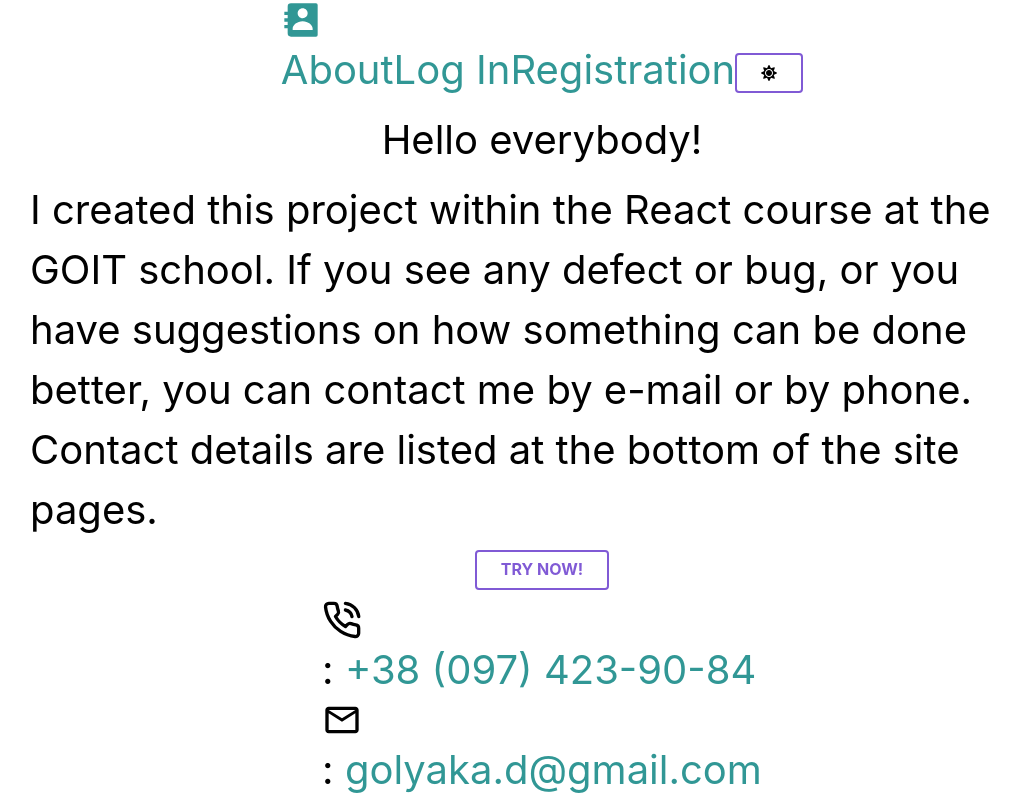
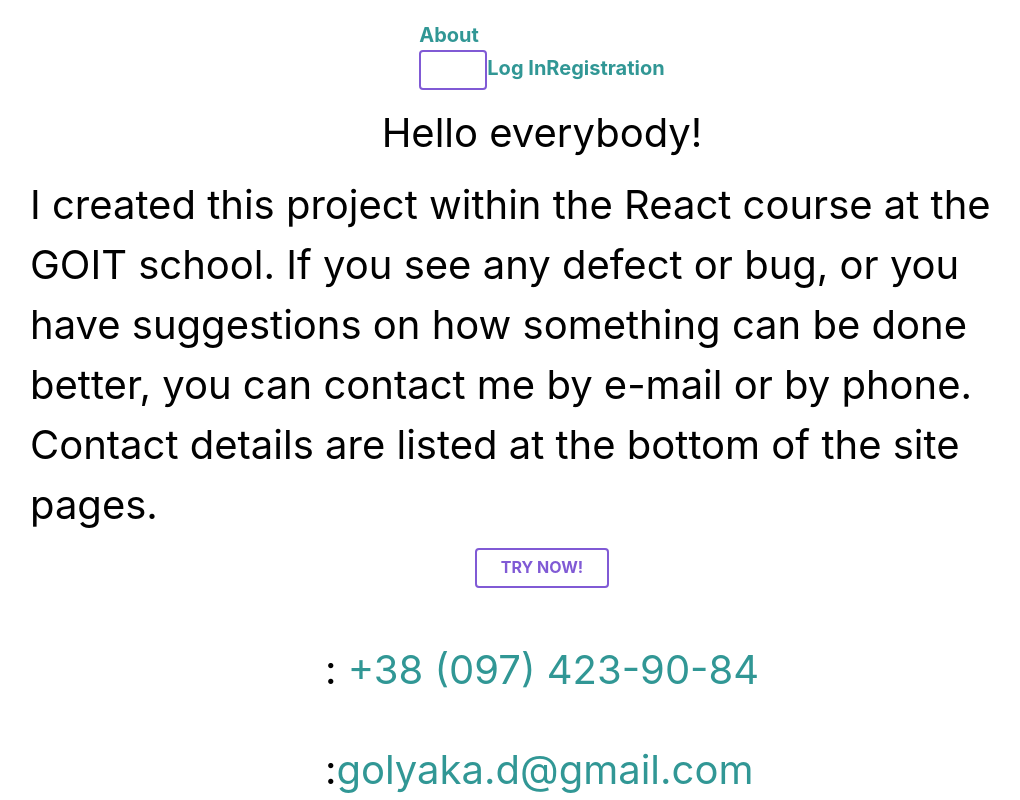
Before and after one commit to holiaka/experement_front_end, a React (Create React App) app: page /experement_front_end/about in a window 1280 px wide. Shown: the whole page, without its empty margins (98-1118 px from the left). Built offline with nearby package versions, Linux system fonts and the light colour scheme.

Commit message:
start 20230819

```diff
--- a/src/components/SharedLayout/SharedLayout.jsx
+++ b/src/components/SharedLayout/SharedLayout.jsx
@@ -1,38 +1,46 @@
 import { Link, Outlet } from 'react-router-dom';
 import { useColorMode, useColorModeValue, Button } from '@chakra-ui/react';
-import { FaSun, FaMoon } from "react-icons/fa";
-import { BiSolidContact } from "react-icons/bi";
-import { MdOutlineEmail } from "react-icons/md";
-import { LuPhoneCall } from "react-icons/lu";
-import { Container } from './SharedLayout.styled';
+import { FaSun, FaMoon } from 'react-icons/fa';
+import { BiSolidContact } from 'react-icons/bi';
+import { MdOutlineEmail } from 'react-icons/md';
+import { LuPhoneCall } from 'react-icons/lu';
+import { Container, Header, Navigation, Side } from './SharedLayout.styled';
 
 export const SharedLayout = () => {
   const { colorMode, toggleColorMode } = useColorMode();
   const color = useColorModeValue('dark', 'white');
 
-  return(
+  return (
     <>
       <Container>
-      <header>
-        <Link to="/"><BiSolidContact /></Link>
-        <Link to="/about">About</Link>
-        <Link to="/login">Log In</Link>
-        <Link to="/registration">Registration</Link>
+        <Header>
+          <Navigation>
+            <Side>
+              <Link to="/">
+                <BiSolidContact />
+              </Link>
+              <Link to="/about">About</Link>
+            </Side>
+            <Side>
+              <Button color={color} onClick={toggleColorMode}>
+            {colorMode === 'light' ? <FaSun /> : <FaMoon />}
+              </Button>
+              <Link to="/login">Log In</Link>
+              <Link to="/registration">Registration</Link>
+            </Side>
+          </Navigation>
 
 
-
-
-
-
-
-      <Button color={color} onClick={toggleColorMode}>
-        {colorMode === 'light' ? <FaSun /> : <FaMoon />}
-      </Button>
-      </header>
-      <Outlet />
-      <footer>
-        <p><LuPhoneCall />: <a href='tel:+380974239084'>+38 (097) 423-90-84</a></p>
-        <p><MdOutlineEmail />: <a href='malto:golyaka.d@gmail.com'>golyaka.d@gmail.com</a></p>
+        </Header>
+        <Outlet />
+        <footer>
+          <p>
+            <LuPhoneCall />: <a href="tel:+380974239084">+38 (097) 423-90-84</a>
+          </p>
+          <p>
+            <MdOutlineEmail />:
+            <a href="malto:golyaka.d@gmail.com">golyaka.d@gmail.com</a>
+          </p>
         </footer>
       </Container>
     </>
--- a/src/components/SharedLayout/SharedLayout.styled.js
+++ b/src/components/SharedLayout/SharedLayout.styled.js
@@ -1,4 +1,4 @@
-import styled from "styled-components";
+import styled from 'styled-components';
 
 export const Container = styled.div`
   display: flex;
@@ -11,7 +11,17 @@ export const Container = styled.div`
   margin-right: auto;
 `;
 
-export const Header = styled`
+export const Header = styled.header`
+    font-size: 20px;
+    font-weight: 700;
     display: flex;
+    justify-content: space-between;
+`;
+
+export const Navigation = styled.div`
 
 `;
+
+export const Side = styled.div`
+
+`;
--- /dev/null
+++ b/src/theme/components/Button.js
@@ -0,0 +1,42 @@
+import { defineStyleConfig } from '@chakra-ui/react';
+
+const Button = defineStyleConfig({
+  // The styles all button have in common
+  baseStyle: {
+    fontWeight: 'bold',
+    textTransform: 'uppercase',
+    borderRadius: 'base', // <-- border radius is same for all variants and sizes
+  },
+  // Two sizes: sm and md
+  sizes: {
+    sm: {
+      fontSize: 'sm',
+      px: 4, // <-- px is short for paddingLeft and paddingRight
+      py: 3, // <-- py is short for paddingTop and paddingBottom
+    },
+    md: {
+      fontSize: 'md',
+      px: 6, // <-- these values are tokens from the design system
+      py: 4, // <-- these values are tokens from the design system
+    },
+  },
+  // Two variants: outline and solid
+  variants: {
+    outline: {
+      border: '2px solid',
+      borderColor: 'purple.500',
+      color: 'purple.500',
+    },
+    solid: {
+      bg: 'purple.500',
+      color: 'white',
+    },
+  },
+  // The default size and variant values
+  defaultProps: {
+    size: 'md',
+    variant: 'outline',
+  },
+});
+
+export default Button;
--- /dev/null
+++ b/src/theme/styles/global.js
@@ -0,0 +1,21 @@
+
+
+const styles = {
+  global: {
+    // styles for the `a`
+    a: {
+      color: 'teal.500',
+      _hover: {
+        textDecoration: 'underline',
+      },
+        },
+        p: {
+
+        },
+        svg: {
+           color: 'white'
+        },
+  },
+};
+
+export default styles;
--- a/src/theme/theme.js
+++ b/src/theme/theme.js
@@ -1,68 +1,20 @@
 // Import `extendTheme` function
 import { extendTheme } from '@chakra-ui/react';
-import { defineStyleConfig } from '@chakra-ui/react';
+import Button from './components/Button';
+import styles from './styles/global';
 
-const Button = defineStyleConfig({
-  // The styles all button have in common
-  baseStyle: {
-    fontWeight: 'bold',
-    textTransform: 'uppercase',
-    borderRadius: 'base', // <-- border radius is same for all variants and sizes
-  },
-  // Two sizes: sm and md
-  sizes: {
-    sm: {
-      fontSize: 'sm',
-      px: 4, // <-- px is short for paddingLeft and paddingRight
-      py: 3, // <-- py is short for paddingTop and paddingBottom
-    },
-    md: {
-      fontSize: 'md',
-      px: 6, // <-- these values are tokens from the design system
-      py: 4, // <-- these values are tokens from the design system
-    },
-  },
-  // Two variants: outline and solid
-  variants: {
-    outline: {
-      border: '2px solid',
-      borderColor: 'purple.500',
-      color: 'purple.500',
-    },
-    solid: {
-      bg: 'purple.500',
-      color: 'white',
-    },
-  },
-  // The default size and variant values
-  defaultProps: {
-    size: 'md',
-    variant: 'outline',
-  },
-})
 
 // Add your color mode config
 const config = {
   initialColorMode: 'light',
   useSystemColorMode: false,
-}
+};
 
-const components =  {
-    Button,
-  }
-const styles = {
-    global: {
-      // styles for the `a`
-      a: {
-        color: 'teal.500',
-        _hover: {
-          textDecoration: 'underline',
-        },
-      },
-    },
-  }
+const components = {
+  Button,
+};
 
 // Extend the theme
-const theme = extendTheme({ config, components, styles })
+const theme = extendTheme({ config, components, styles });
 
-export default theme
+export default theme;
```
Lines whose indentation alone changed are shown as unchanged.
